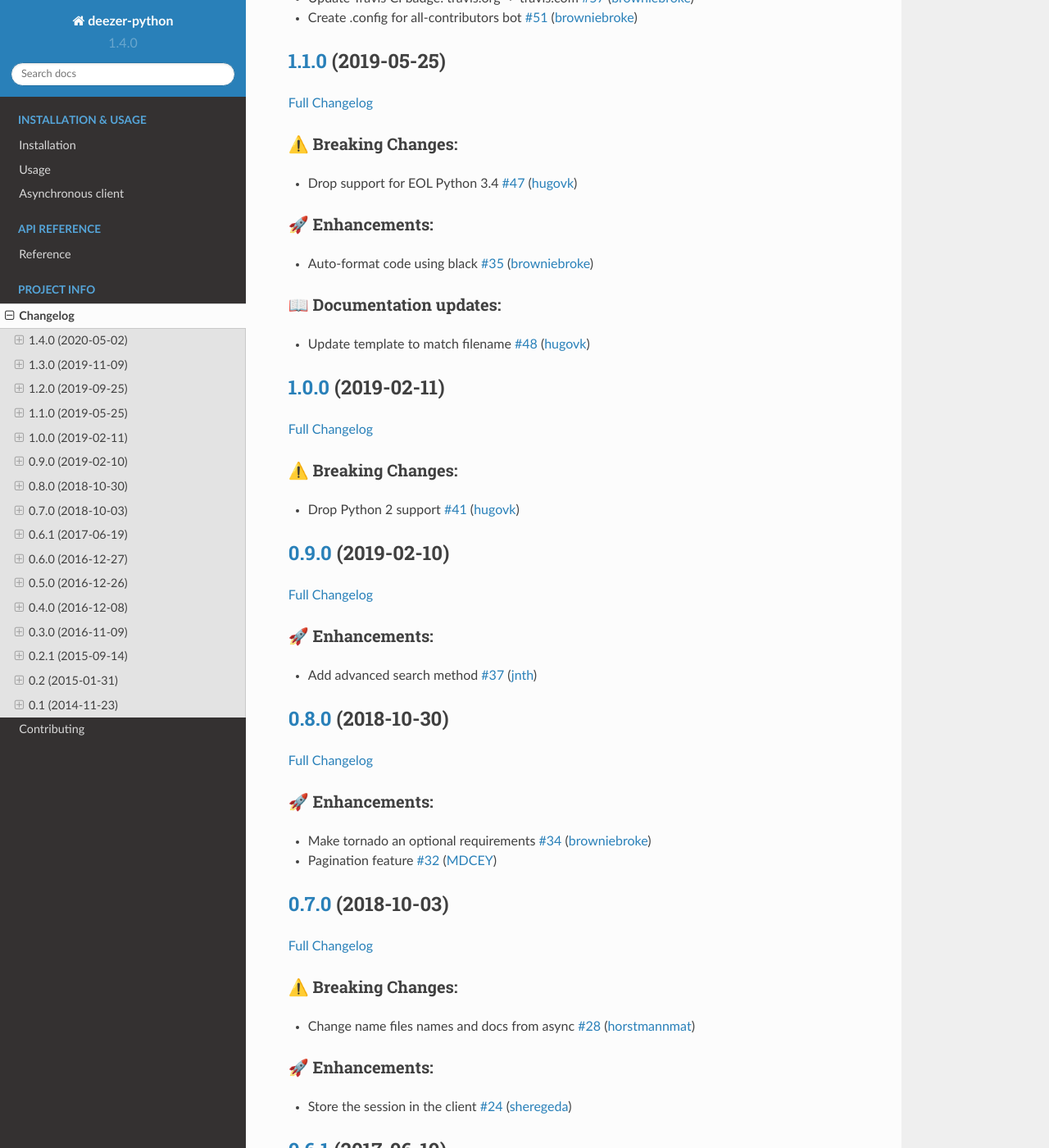
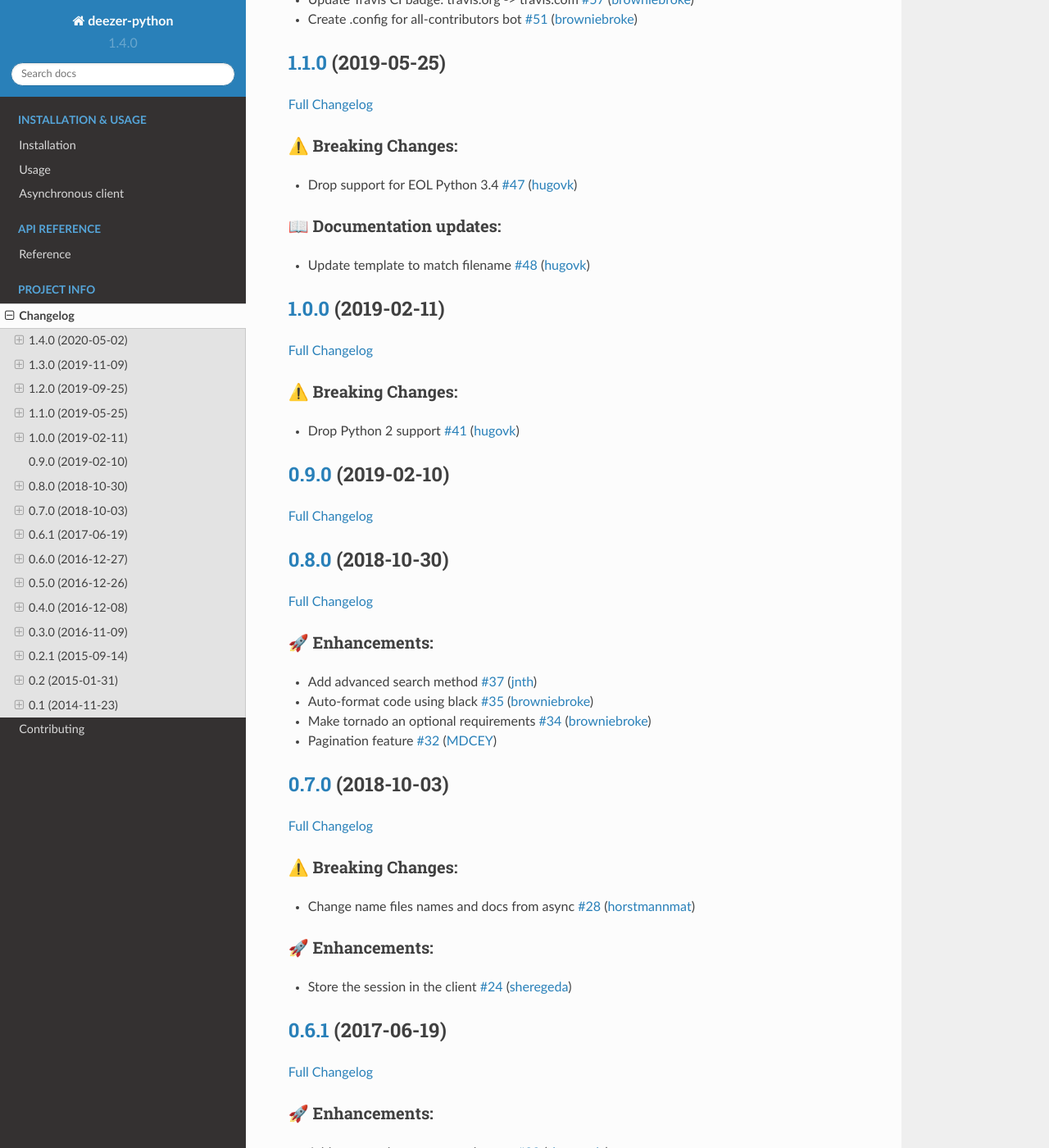
Before and after one commit to springer12/deezer-python, a Sphinx documentation site: the page built from docs/source/changelog.md, in a window 1280 px wide and 1400 px high, scrolled down 1170 px. Shown: the whole window at 82% size. Built offline with Sphinx 7.4.7 and the Read the Docs theme 2.0.0, drawn with Linux system fonts in a browser that asks for light colours; some of the changed text lies outside the part shown.

Commit message:
Update Changelog

```diff
--- a/docs/source/changelog.md
+++ b/docs/source/changelog.md
@@ -8,7 +8,7 @@
 
 - Use explicit kwargs for the Client class [\#79](https://github.com/browniebroke/deezer-python/pull/79) ([browniebroke](https://github.com/browniebroke))
 
-**Deprecated:**
+### 🚨 Deprecated:
 
 - Deprecate some arguments from the Client class [\#82](https://github.com/browniebroke/deezer-python/pull/82) ([browniebroke](https://github.com/browniebroke))
 
@@ -51,10 +51,6 @@
 
 - Drop support for EOL Python 3.4 [\#47](https://github.com/browniebroke/deezer-python/pull/47) ([hugovk](https://github.com/hugovk))
 
-### 🚀 Enhancements:
-
-- Auto-format code using black [\#35](https://github.com/browniebroke/deezer-python/pull/35) ([browniebroke](https://github.com/browniebroke))
-
 ### 📖 Documentation updates:
 
 - Update template to match filename [\#48](https://github.com/browniebroke/deezer-python/pull/48) ([hugovk](https://github.com/hugovk))
@@ -71,16 +67,14 @@
 
 [Full Changelog](https://github.com/browniebroke/deezer-python/compare/0.8.0...0.9.0)
 
-### 🚀 Enhancements:
-
-- Add advanced search method [\#37](https://github.com/browniebroke/deezer-python/pull/37) ([jnth](https://github.com/jnth))
-
 ## [0.8.0](https://github.com/browniebroke/deezer-python/tree/0.8.0) (2018-10-30)
 
 [Full Changelog](https://github.com/browniebroke/deezer-python/compare/0.7.0...0.8.0)
 
 ### 🚀 Enhancements:
 
+- Add advanced search method [\#37](https://github.com/browniebroke/deezer-python/pull/37) ([jnth](https://github.com/jnth))
+- Auto-format code using black [\#35](https://github.com/browniebroke/deezer-python/pull/35) ([browniebroke](https://github.com/browniebroke))
 - Make tornado an optional requirements [\#34](https://github.com/browniebroke/deezer-python/pull/34) ([browniebroke](https://github.com/browniebroke))
 - Pagination feature [\#32](https://github.com/browniebroke/deezer-python/pull/32) ([MDCEY](https://github.com/MDCEY))
 
```
